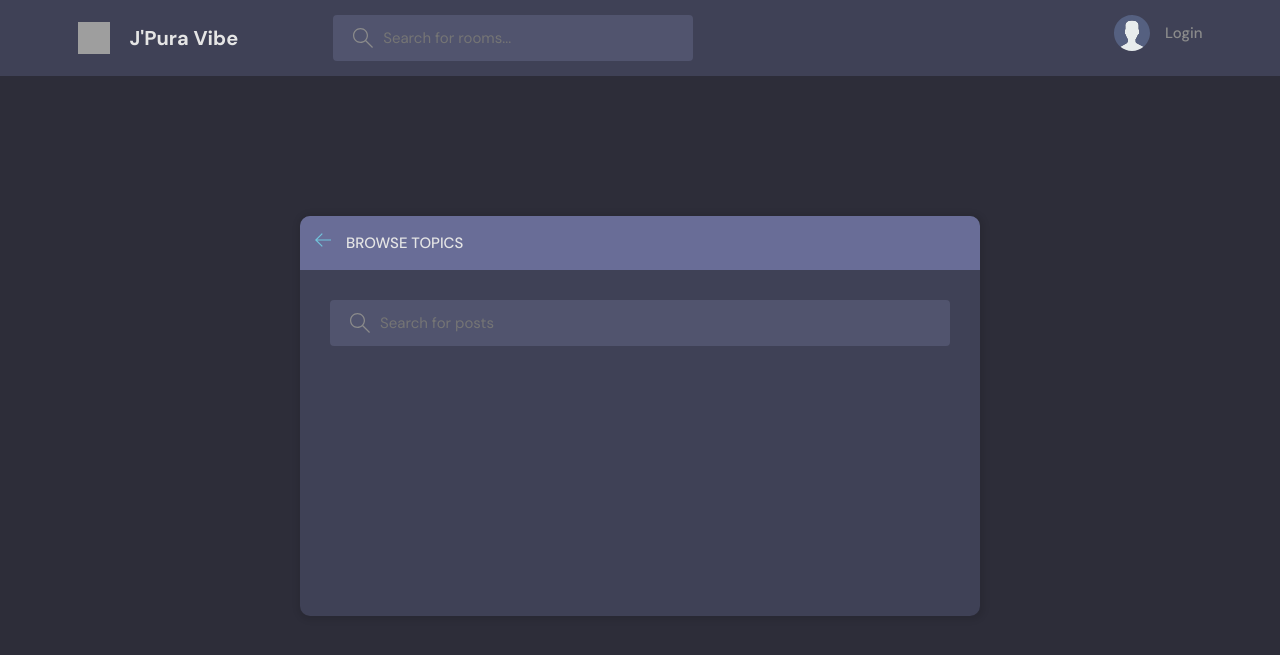
After one commit to duvindu-embuldeniya/JpuraVibe, a Django app: page /topics/ in a window 1280 px wide. The commit adds this page. Shown: the top 655 px of the page. Run offline with Django 5.2, Linux system fonts and the light colour scheme; data that the repository does not hold is empty; grey boxes are pictures that could not be loaded.

Commit message:
added js

```diff
--- a/simply/home/templates/home/c1-topic.html
+++ b/simply/home/templates/home/c1-topic.html
@@ -14,7 +14,7 @@
                 </li>
             {% endfor %}
           </ul>
-          <a class="btn btn--link" href="topics.html">
+          <a class="btn btn--link" href="{% url 'topic-view' %}">
             More
             <svg version="1.1" xmlns="http://www.w3.org/2000/svg" width="32" height="32" viewBox="0 0 32 32">
               <title>chevron-down</title>
--- a/simply/home/templates/home/profile.html
+++ b/simply/home/templates/home/profile.html
@@ -28,14 +28,14 @@
             {% endif %}
 
             </div>
-          <div class="profile__about">
+          <!-- <div class="profile__about">
             <h3>About</h3>
             <p>
               Lorem ipsum dolor sit amet consectetur adipisicing elit. Consequuntur illo tenetur
               facilis sunt nemo debitis quisquam hic atque aut? Ducimus alias placeat optio
               accusamus repudiandae quis ab ex exercitationem rem?
             </p>
-          </div>
+          </div> -->
         </div>
 
         <div class="roomList__header">
--- /dev/null
+++ b/simply/home/templates/home/topics.html
@@ -0,0 +1,50 @@
+{% extends 'base.html' %}
+
+{% block content %}
+
+    <main class="create-room layout">
+      <div class="container">
+        <div class="layout__box">
+          <div class="layout__boxHeader">
+            <div class="layout__boxTitle">
+              <a href="{% url 'home' %}">
+                <svg version="1.1" xmlns="http://www.w3.org/2000/svg" width="32" height="32" viewBox="0 0 32 32">
+                  <title>arrow-left</title>
+                  <path
+                    d="M13.723 2.286l-13.723 13.714 13.719 13.714 1.616-1.611-10.96-10.96h27.625v-2.286h-27.625l10.965-10.965-1.616-1.607z"
+                  ></path>
+                </svg>
+              </a>
+              <h3>Browse Topics</h3>
+            </div>
+          </div>
+
+          <div class="topics-page layout__body">
+            <form class="header__search" autocomplete="off" method="'GET" >
+              <label>
+                <svg version="1.1" xmlns="http://www.w3.org/2000/svg" width="32" height="32" viewBox="0 0 32 32">
+                  <title>search</title>
+                  <path
+                    d="M32 30.586l-10.845-10.845c1.771-2.092 2.845-4.791 2.845-7.741 0-6.617-5.383-12-12-12s-12 5.383-12 12c0 6.617 5.383 12 12 12 2.949 0 5.649-1.074 7.741-2.845l10.845 10.845 1.414-1.414zM12 22c-5.514 0-10-4.486-10-10s4.486-10 10-10c5.514 0 10 4.486 10 10s-4.486 10-10 10z"
+                  ></path>
+                </svg>
+                <input placeholder="Search for posts" name = 'q'>
+              </label>
+            </form>
+
+            <ul class="topics__list">
+
+              {% for topic in topics %}
+                <li>
+                  <a href="{% url 'home' %}?q={{topic.name}}" class="active">{{topic.name}}
+                    <span>{{topic.room_set.all.count}}</span></a>
+                </li>
+              {% endfor %}
+
+            </ul>
+          </div>
+        </div>
+      </div>
+    </main>
+
+{% endblock content %}
--- a/simply/home/urls.py
+++ b/simply/home/urls.py
@@ -19,4 +19,7 @@ urlpatterns = [
     path('profile/<str:username>/', profile, name = 'profile'),
     path('profile/<str:username>/update/', profileUpdate, name = 'profile-update'),
     path('profile/<str:username>/delete/', profileDelete, name = 'profile-delete'),
+
+    path('topics/', topicView, name = 'topic-view'),
+    path('activities/', activityView, name = 'activity-view'),
 ]
--- a/simply/home/views.py
+++ b/simply/home/views.py
@@ -27,7 +27,7 @@ def home(request):
     # topics = Topic.objects.all()
     topics = Topic.objects.filter(
         Q(name__icontains = q)
-    )
+    )[:5]
 
     # activities = Message.objects.all()
     activities = Message.objects.filter(
@@ -86,8 +86,7 @@ def register(request):
             new_user.save()
             messages.success(request, "Account Created Successfully")
             auth.login(request, new_user)
-            return redirect('home')
-            # need to adjust this to his profile
+            return redirect('profile', username = new_user.username)
     context = {'form':form}
     return render(request, 'home/register.html', context)
 
@@ -277,3 +276,19 @@ def profileDelete(request, username):
         return redirect('home')
     context = {'current_user':current_user}
     return render(request, 'home/profile_delete.html', context)
+
+
+
+def topicView(request):
+    q = request.GET.get('q') if request.GET.get('q') else ''
+    topics = Topic.objects.filter(
+        Q(name__icontains = q)
+    )[:5]
+    context = {'topics':topics}
+    return render(request, 'home/topics.html', context)
+
+
+def activityView(request):
+    activities = Message.objects.all()
+    context = {'activities':activities}
+    return render(request, 'home/activity.html', context)
--- a/simply/static/js/script.js
+++ b/simply/static/js/script.js
@@ -44,6 +44,14 @@
 
 // Menu
 
+
+let close = document.getElementById('closer')
+setTimeout(()=>{
+  close.style.display = 'none'
+},3000)
+
+
+
 const dropdownMenu = document.querySelector(".dropdown-menu");
 const dropdownButton = document.querySelector(".dropdown-button");
 
--- a/simply/templates/base.html
+++ b/simply/templates/base.html
@@ -17,13 +17,20 @@
     {% include 'navbar.html' %}
 
 
-    {% if messages %}
-        <ul class="messages">
-            {% for message in messages %}
-                <li>{{message}}</li>
-            {% endfor %}
-        </ul>
-    {% endif %}
+
+    	<div style="text-align: center;">
+        {% if messages %}
+          {% for message in messages %}
+            <div id="closer" style="margin-top: 10px; display: inline-block;">
+                <div style="background-color: #f0f0f0; display: inline-block; padding: 5px 10px; border-radius: 5px;">
+                    <span style="color: #000;">{{ message }}</span>
+                </div>
+            </div>
+          {% endfor %}
+        {% endif %}
+      </div>
+
+
 
 
     {% block content %}
```
Also changed, not shown: simply/home/templates/home/activity.html (added, +60 -0 lines), simply/home/templates/home/index.html (+4 -4 lines), simply/db.sqlite3.
